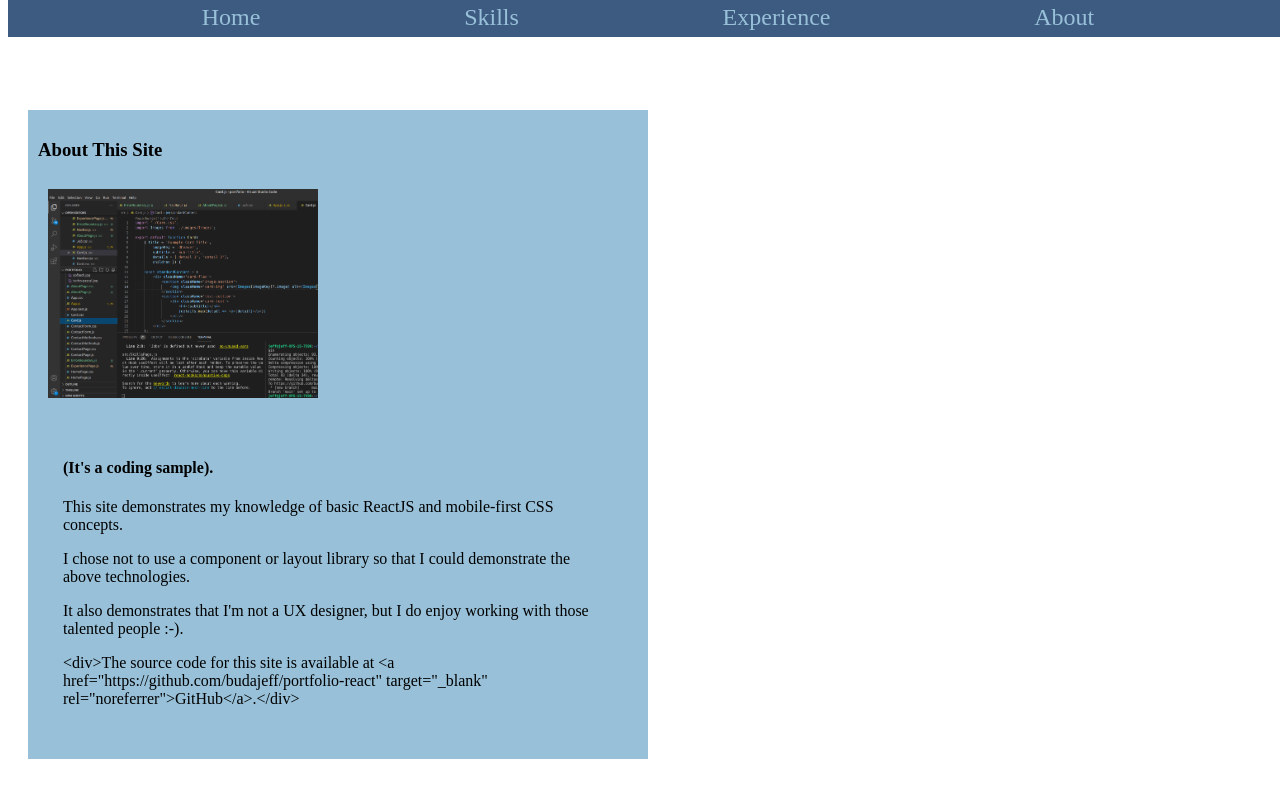
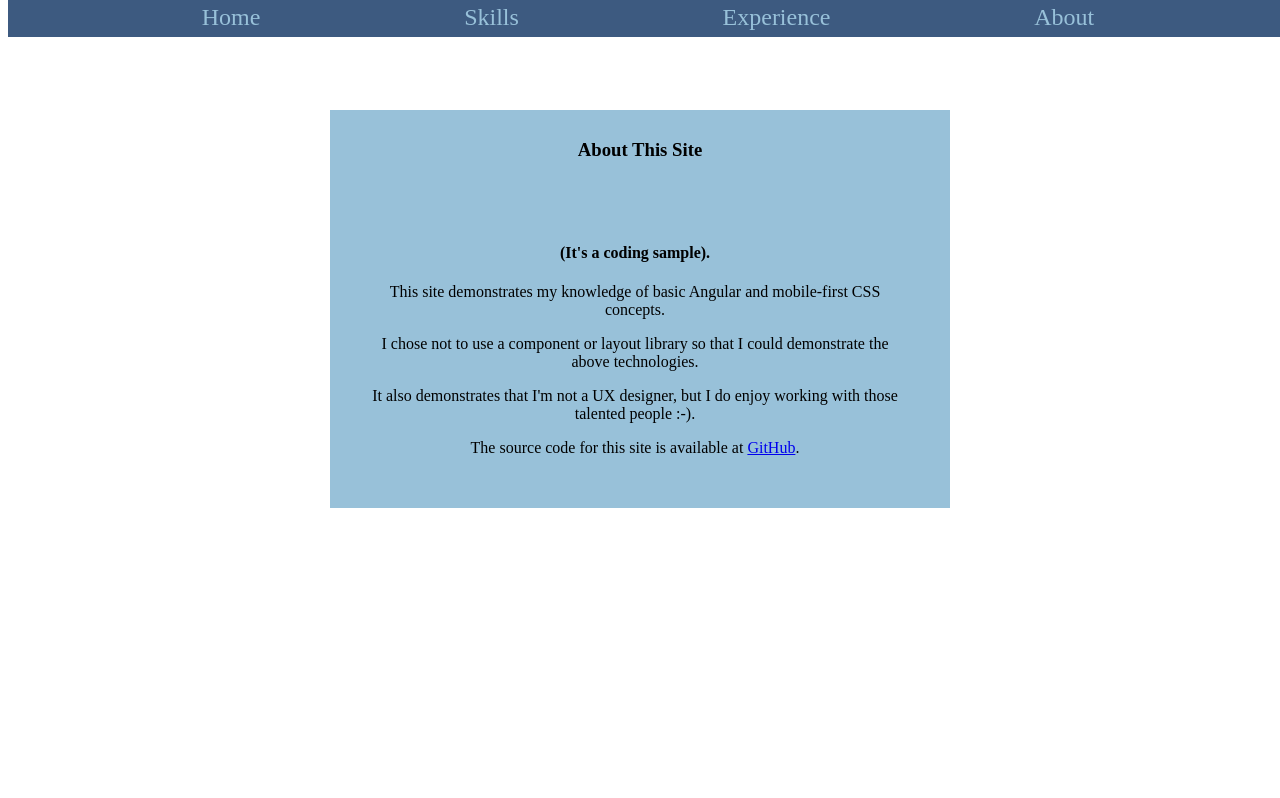
Before and after one commit to budajeff/portfolio-angular, an Angular app: page /about in a window 1280 px wide. Built offline with nearby package versions, Linux system fonts and the light colour scheme.

Commit message:
various fixes

```diff
--- a/src/app/about-page/about-page.component.html
+++ b/src/app/about-page/about-page.component.html
@@ -1,6 +1 @@
-<card
-    [title]="aboutData.name"
-    [subTitle]="aboutData.subtitle"
-    [details]="aboutData.details"
-    [imageKey]="aboutData.image">
-</card>
+<cards [cardsData]="aboutData"></cards>
--- a/src/app/about-page/about-page.component.ts
+++ b/src/app/about-page/about-page.component.ts
@@ -1,6 +1,6 @@
 import { Component, OnInit } from '@angular/core';
-import { CardComponent } from '../card/card.component';
 import { SiteDataService } from '../site-data.service';
+import { CardData } from '../card/card-data';
 
 @Component({
   selector: 'app-about-page',
@@ -9,12 +9,21 @@ import { SiteDataService } from '../site-data.service';
 })
 export class AboutPageComponent implements OnInit {
 
-  public aboutData: any;
+  public aboutData: CardData[] = [];
 
   constructor(private siteDataService: SiteDataService) { }
 
   ngOnInit(): void {
-    this.aboutData = this.siteDataService.getSiteData().about[0];
+    this.aboutData = this.siteDataService.getSiteData().about
+      .filter(x => x.keywords.includes('Angular'))
+      .map(x => {
+        return {
+          title: x.title,
+          subTitle: x.subtitle,
+          details: x.details,
+          imageKey: x.image
+        };
+      });
   }
 
 }
--- a/src/app/app.component.scss
+++ b/src/app/app.component.scss
@@ -1,3 +1,8 @@
+.App {
+    box-sizing: border-box;
+    text-align: center;
+  }
+
 .nav-parent{
     line-height: 15px;
     position: fixed;
--- a/src/app/card/card-data.ts
+++ b/src/app/card/card-data.ts
@@ -1,5 +1,5 @@
 export interface CardData {
-    title:string,
+    title?:string,
     subTitle?:string,
     details: string[];
     imageKey: string;
--- a/src/app/card/card.component.html
+++ b/src/app/card/card.component.html
@@ -1,13 +1,16 @@
 <div class="card-flex">
     <section class='card'>
-        <h3>{{title}}</h3>
+        <h3 *ngIf="title">{{title}}</h3>
         <section class="image-section">
             <img *ngIf="imageSrc" class="card-img" src={{imageSrc}} alt={{imageAlt}}><img>
         </section>
         <section class="text-section">
             <div class="card-text">
                 <h4 *ngIf="subTitle">{{subTitle}}</h4>
-                <p *ngFor="let detail of details">{{detail}}</p>
+                <div *ngFor="let detail of details">
+                    <p *ngIf="detail[0] !== '<'">{{detail}}</p>
+                    <p *ngIf="detail[0] === '<'"[innerHTML]="detail"></p>
+                </div>
             </div>
         </section>
     </section>
--- a/src/app/card/card.component.ts
+++ b/src/app/card/card.component.ts
@@ -8,7 +8,7 @@ import { ImageService } from '../image.service';
 })
 export class CardComponent implements OnInit {
 
-  @Input() title: string = 'title';
+  @Input() title?: string = 'title';
   @Input() subTitle?: string = 'subtitle';
   @Input() details?: string[] = ['detail 1', 'detail 2'];
   @Input() imageKey?: string = '';
--- a/src/app/site-data.service.ts
+++ b/src/app/site-data.service.ts
@@ -196,15 +196,26 @@ export class SiteDataService {
       ],
       about: [
         {
-          name: 'About This Site',
-          title: null,
+          title: 'About This Site',
           subtitle: '(It\'s a coding sample).',
           details: [
             'This site demonstrates my knowledge of basic ReactJS and mobile-first CSS concepts.',
             'I chose not to use a component or layout library so that I could demonstrate the above technologies.',
             'It also demonstrates that I\'m not a UX designer, but I do enjoy working with those talented people :-).',
             '<div>The source code for this site is available at <a href="https://github.com/budajeff/portfolio-react" target="_blank" rel="noreferrer">GitHub</a>.</div>'],
-          image: 'reactVsCode'
+          image: 'reactVsCode',
+          keywords: ['ReactJS', 'CSS']
+        },
+        {
+          title: 'About This Site',
+          subtitle: '(It\'s a coding sample).',
+          details: [
+            'This site demonstrates my knowledge of basic Angular and mobile-first CSS concepts.',
+            'I chose not to use a component or layout library so that I could demonstrate the above technologies.',
+            'It also demonstrates that I\'m not a UX designer, but I do enjoy working with those talented people :-).',
+            '<div>The source code for this site is available at <a href="https://github.com/budajeff/portfolio-angular" target="_blank" rel="noreferrer">GitHub</a>.</div>'],
+          image: 'angularVsCode',
+          keywords: ['Angular', 'CSS']
         }
       ]
     };
--- a/src/app/skills-page/skills-page.component.html
+++ b/src/app/skills-page/skills-page.component.html
@@ -1,10 +1,5 @@
 <section>
     <h2>Skills</h2>
-    <section class="card-collection">
-        <card *ngFor="let skill of skillData"
-            [title]="skill.title"
-            [subTitle]="skill.subtitle"
-            [details]="skill.details">
-        ></card>
-    </section>
+    <cards [cardsData]="skillsData">
+    </cards>
 </section>
--- a/src/app/skills-page/skills-page.component.ts
+++ b/src/app/skills-page/skills-page.component.ts
@@ -1,6 +1,6 @@
 import { Component, OnInit } from '@angular/core';
 import { SiteDataService } from '../site-data.service';
-
+import { CardData } from '../card/card-data';
 @Component({
   selector: 'app-skills-page',
   templateUrl: './skills-page.component.html',
@@ -10,14 +10,15 @@ export class SkillsPageComponent implements OnInit {
 
   constructor(private siteDataService: SiteDataService) { }
 
-  public skillData: any;
+  public skillsData: CardData[] =[];
 
   ngOnInit(): void {
-    this.skillData = this.siteDataService.getSiteData().skillAreas.map(skill => {
+    this.skillsData = this.siteDataService.getSiteData().skillAreas.map(skill => {
       return {
         title: skill.name,
         subtitle: skill.subtitle,
-        details: skill.details
+        details: skill.details,
+        imageKey: 'none'
       }});
     }
 }
--- a/src/index.html
+++ b/src/index.html
@@ -11,7 +11,7 @@
 </head>
 
 <body>
-  <app-root></app-root>
+  <app-root class="app-root"></app-root>
 </body>
 
 </html>
--- a/src/styles.scss
+++ b/src/styles.scss
@@ -1 +1,5 @@
 /* You can add global styles to this file, and also import other style files */
+.app-root {
+    box-sizing: border-box;
+    text-align: center;
+}
```
